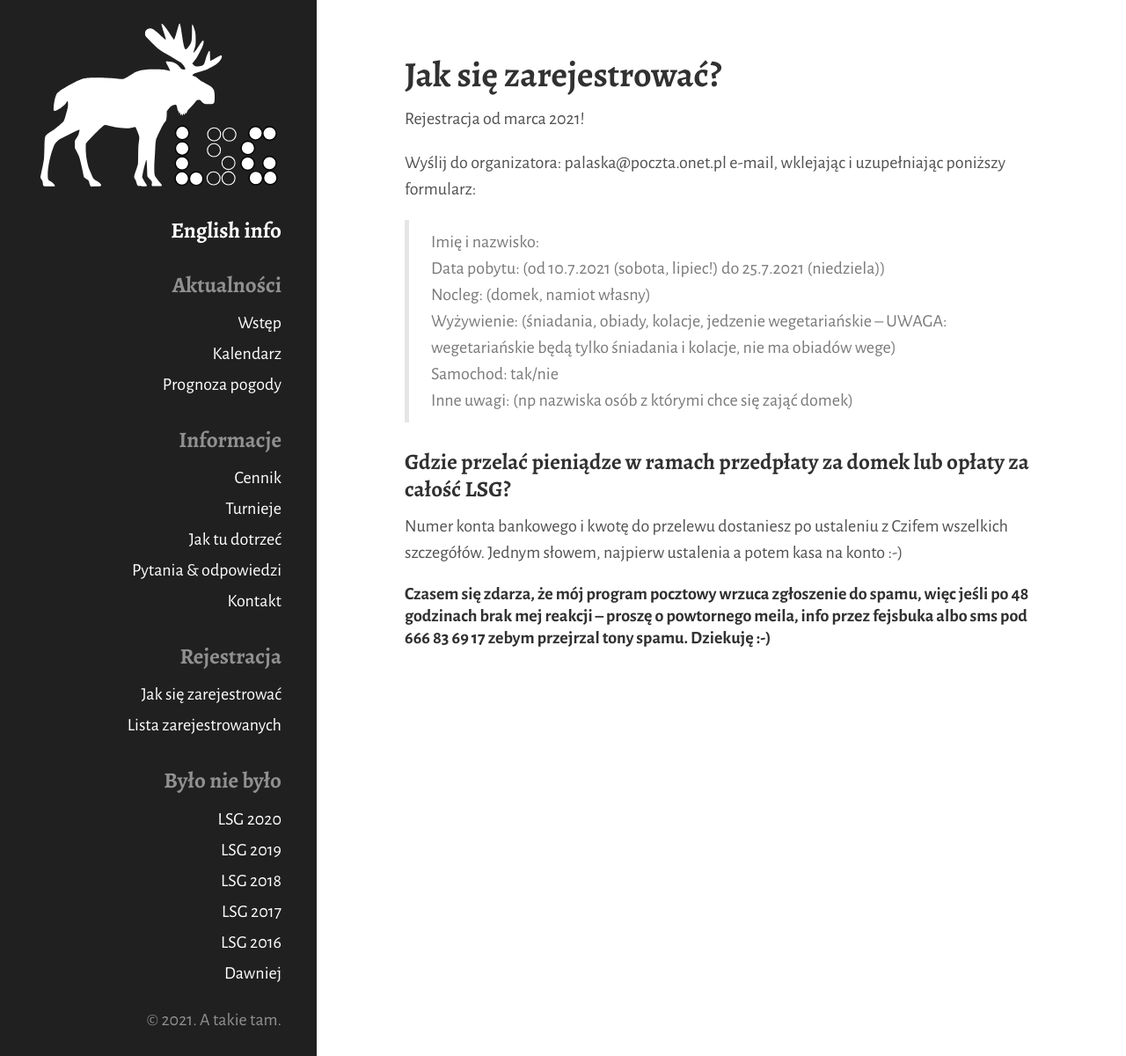
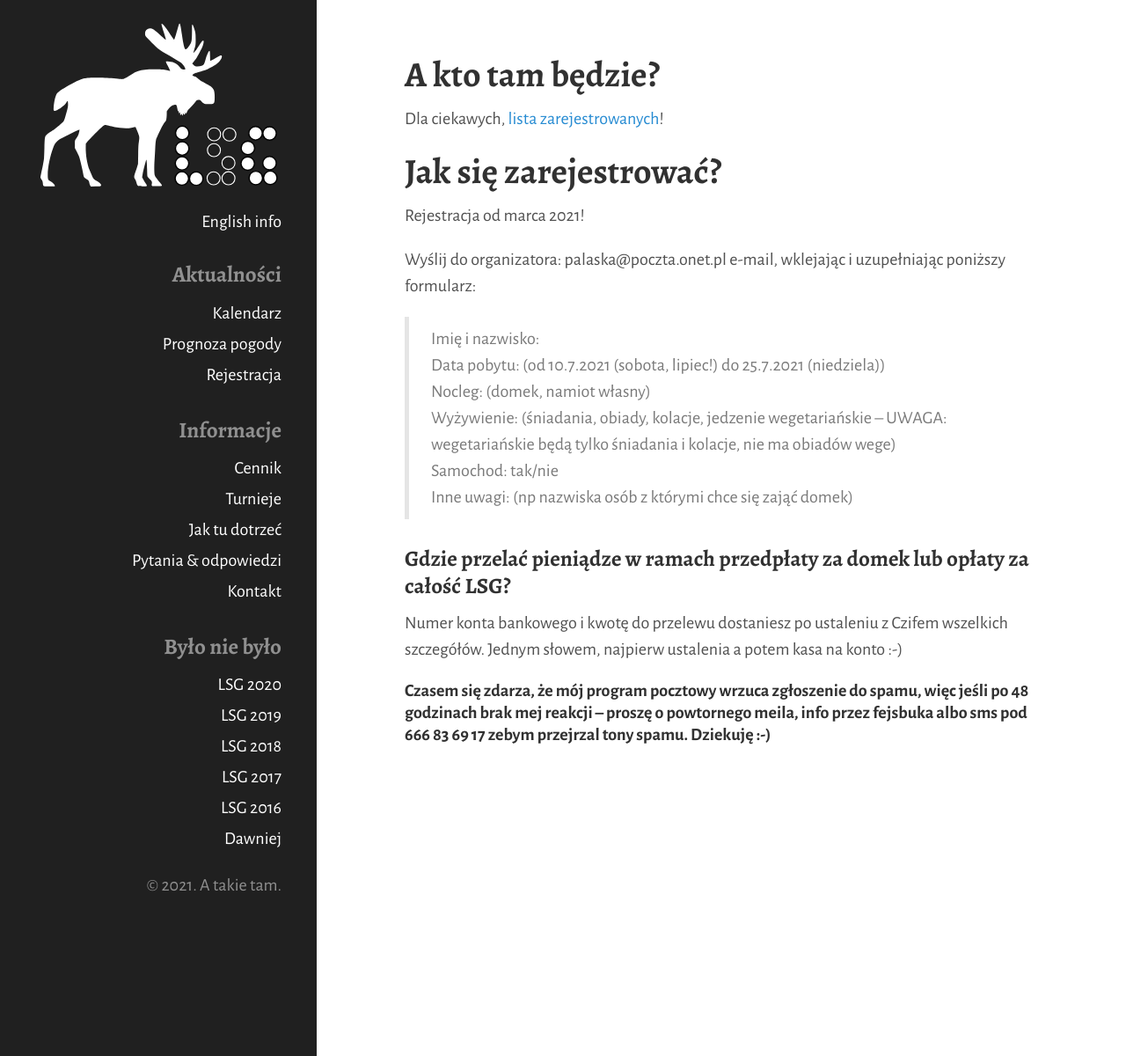
Before and after one commit to tasuki/lsg, a Jekyll site: the page built from rejestracja.md, in a window 1280 px wide. Shown: the whole page at 88% size. Built offline with Jekyll 4.4.1, drawn with Linux system fonts in a browser that asks for light colours; nearby versions of some CDN libraries.

Commit message:
Less sidebar

```diff
--- a/_includes/sidebar.html
+++ b/_includes/sidebar.html
@@ -11,20 +11,17 @@
     </div>
 
     <nav class="sidebar-nav">
-      <h3><a href="/english">English info</a></h3>
+      <a href="/english">English info</a>
       <h3>Aktualności</h3>
-      <a class="sidebar-nav-item" href="/">Wstęp</a>
       <a class="sidebar-nav-item" href="/kalendarz">Kalendarz</a>
       <a class="sidebar-nav-item" href="/pogoda">Prognoza pogody</a>
+      <a class="sidebar-nav-item" href="/rejestracja">Rejestracja</a>
       <h3>Informacje</h3>
       <a class="sidebar-nav-item" href="/cennik">Cennik</a>
       <a class="sidebar-nav-item" href="/turnieje">Turnieje</a>
       <a class="sidebar-nav-item" href="/mapa">Jak tu dotrzeć</a>
       <a class="sidebar-nav-item" href="/faq">Pytania & odpowiedzi</a>
       <a class="sidebar-nav-item" href="/kontakt">Kontakt</a>
-      <h3>Rejestracja</h3>
-      <a class="sidebar-nav-item" href="/rejestracja">Jak się zarejestrować</a>
-      <a class="sidebar-nav-item" href="/zarejestrowani">Lista zarejestrowanych</a>
       <h3>Było nie było</h3>
       <a class="sidebar-nav-item" href="/2020">LSG 2020</a></h3>
       <a class="sidebar-nav-item" href="/2019">LSG 2019</a>
--- a/rejestracja.md
+++ b/rejestracja.md
@@ -2,6 +2,10 @@
 layout: page
 title: Jak się zarejestrować
 ---
+
+## A kto tam będzie?
+
+Dla ciekawych, [lista zarejestrowanych](/zarejestrowani)!
 
 ## Jak się zarejestrować?
 
```
